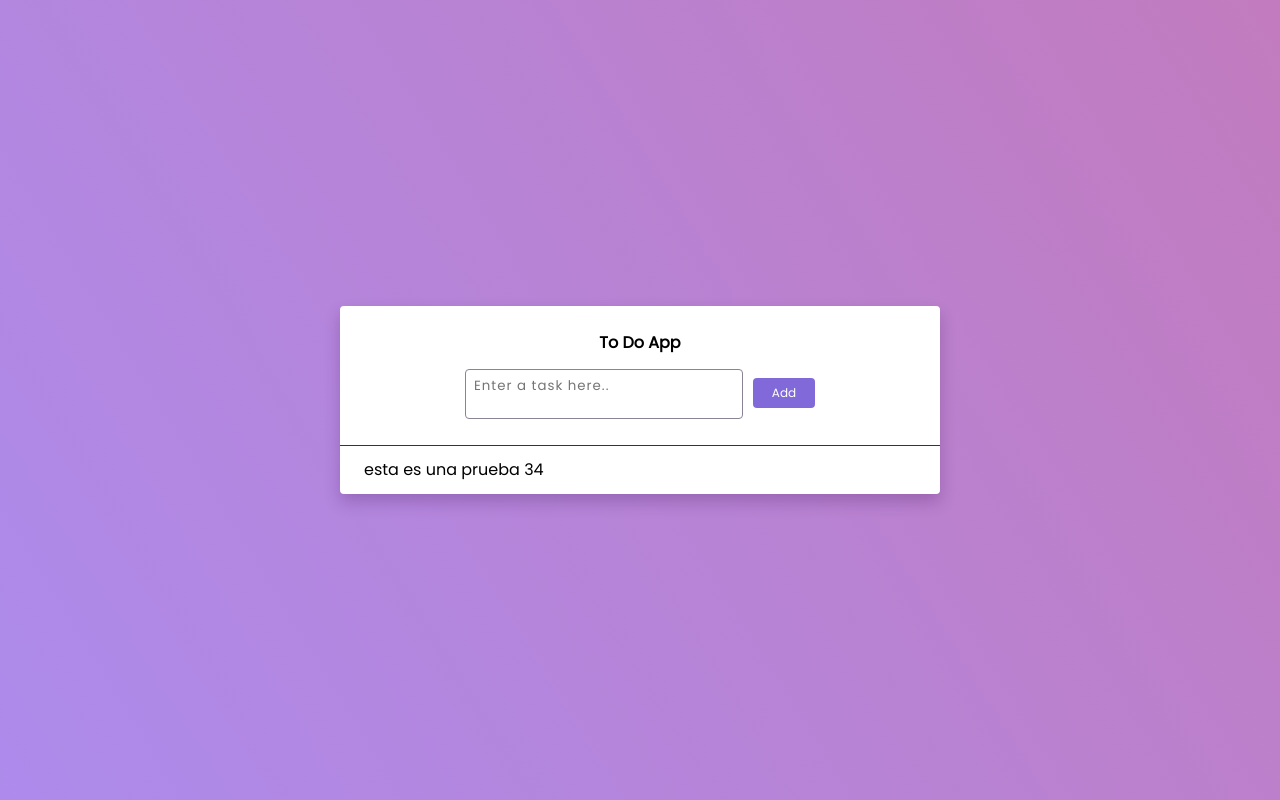
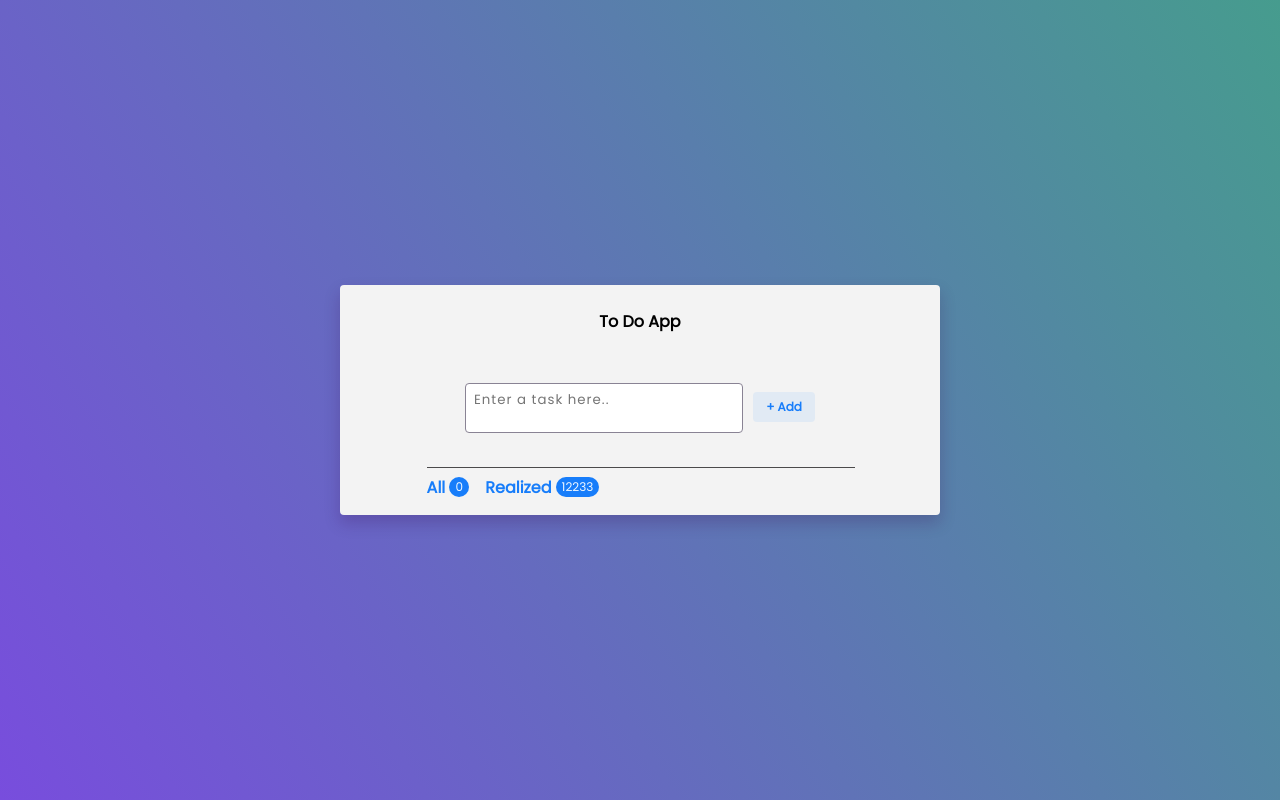
Before and after one commit to EngelCastro/to-do-react-app, a React (Create React App) app: page / in a window 1280 px wide. Built offline with nearby package versions, Linux system fonts and the light colour scheme.

Commit message:
Mejoras de apariencia.

```diff
--- a/package.json
+++ b/package.json
@@ -4,6 +4,7 @@
   "private": true,
   "dependencies": {
     "@fontsource/poppins": "^4.5.10",
+    "@fortawesome/fontawesome-svg-core": "^6.2.0",
     "@testing-library/jest-dom": "^5.16.5",
     "@testing-library/react": "^13.4.0",
     "@testing-library/user-event": "^13.5.0",
--- a/src/App/components/Footer/Footer.css
+++ b/src/App/components/Footer/Footer.css
@@ -1,12 +1,42 @@
 .footer-container {
   display: flex;
   background-color: transparent;
-  width: 100%;
+  width: 36vw;
   height: 48px;
-  border-top: 1px solid purple;
+  margin-left: 34px;
+  gap: 16px;
 }
-.footer-container .text-counter {
-  width: 100%;
-  padding: 0 24px;
+.footer-container::before {
+  content: "";
+  position: absolute;
+  width: 33.5vw;
+  height: 1px;
+  background: rgb(75, 74, 75);
+}
+.tag {
+  display: flex;
+  align-items: center;
+  margin-top: 8px;
+  height: 24px;
+  gap: 4px;
+}
+.container-valor {
+  display: flex;
+  justify-content: center;
+  min-width: 20px;
+  height: 20px;
+  background: rgb(23,125,250);
+  border-radius: 10px;
+}
+.valor {
+  font-size: 12px;
+  /* font-weight: bold; */
+  color: aliceblue;
   align-self: center;
+  padding: 0 6px;
 }
+.lbl-tag {
+  color: rgb(23,125,250);
+  font-weight: 600;
+
+}
--- a/src/App/components/Footer/Footer.tsx
+++ b/src/App/components/Footer/Footer.tsx
@@ -1,11 +1,31 @@
 import './Footer.css';
 
-const Footer = () => {
+type Props = {
+  valor: number;
+}
+
+const Footer = (props: Props) => {
+
+  const {valor} = props
+
   return (
     <div className="footer-container">
-      <label className="text-counter">
-        esta es una prueba {34}
-      </label>
+      <div className="tag">
+        <label className="lbl-tag">All</label>
+        <div className="container-valor">
+          <span className="valor">
+            {valor}
+          </span>
+        </div>
+      </div>
+      <div className="tag">
+        <label className="lbl-tag">Realized</label>
+        <div className="container-valor">
+          <span className="valor">
+            {valor + 12233}
+          </span>
+        </div>
+      </div>
     </div>
   );
 }
--- a/src/App/components/MainContainer/MainContainer.css
+++ b/src/App/components/MainContainer/MainContainer.css
@@ -1,6 +1,6 @@
 .main-container {
   /* background-color: #8BC6EC; */
-background-image: linear-gradient(58deg, #ad8bec 0%, #c27bbe 100%);
+background-image: linear-gradient(58deg, #784ddd 0%, #469c8e 100%);
 
   /* background: linear-gradient(0.25turn, #3f87a6, #6b4ac79a, #665b77); */
   display: flex;
@@ -11,14 +11,16 @@ background-image: linear-gradient(58deg, #ad8bec 0%, #c27bbe 100%);
 }
 .main-container .to-do-container {
   align-items: center;
-  background-color: white;
+  background-color: rgb(243, 243, 243);
   border-radius: 4px;
   display: flex;
   flex-direction: column;
   min-height: 0px;
   width: min(80vw, 600px);
   box-shadow: rgba(57, 11, 83, 0.24) 0 8PX 16PX 0;
+
 }
+
 .main-container .to-do-container .title {
   text-align: center;
   font-size: 1rem;
--- a/src/App/components/MainContainer/MainContainer.tsx
+++ b/src/App/components/MainContainer/MainContainer.tsx
@@ -9,28 +9,27 @@ const MainContainer = () => {
 
   const [inputText, setInputText] = useState('');
   const [listTask, setListTask] = useState<Array<TaskType>>([]);
+  const [counter, setCounter] = useState(0)
+
+  // const incrementar = (num: number) => {
+  //   setCounter(counter + num)
+  // }
 
   const onActionAddTask = () => {
-    setListTask([...listTask, { status: false, title: inputText }]);
-    setInputText("");
+    if(inputText.trim() !== ""){
+      setListTask([...listTask, { status: false, title: inputText }]);
+      setInputText("");
+      setCounter(counter + 1);
+    }
+    else {
+      setInputText("");
+    }
   };
+
 
   const handleInputTextChange = (event: React.FocusEvent<HTMLInputElement>) => {
     setInputText(event.currentTarget.value);
   }
-
-  // const onCheck = (index: number) => {
-  //   const taskEdit = listTask[index];
-  //   console.log(index);
-  //   listTask[index] = {
-  //     ...taskEdit,
-  //     status: !taskEdit.status,
-  //     active: taskEdit.status ? 'active' : '',
-
-  //   };
-
-    // setListTask([...listTask]);
-  // }
 
   return (
     <div className="main-container">
@@ -53,7 +52,10 @@ const MainContainer = () => {
             />
           ))
         }
-        <Footer />
+
+        <Footer
+          valor = {counter}
+        />
       </div>
     </div>
   );
--- a/src/App/components/Task/Task.css
+++ b/src/App/components/Task/Task.css
@@ -1,6 +1,6 @@
 .task-container {
   display: flex;
-  background-color: blueviolet;
+  background-color: rgb(255, 255, 255);
   min-height: 56px;
   width: 80%;
   border-radius: 4px;
@@ -13,21 +13,41 @@
   align-self: center;
   height: 16px;
   width: 16px;
-  background-color: aliceblue;
+  /* background-color: aliceblue; */
   margin: 0 12px 0 16px;
   border-radius: 16px;
-  /* background-color: blueviolet; */
+  /* border: 1px solid rgb(78, 78, 78); */
+  background-color: rgb(240, 240, 240);
 }
-:is( :hover ).radio-buttom::before {
+.task-container .delete {
+  display: flex;
+  justify-content: center;
+  align-self: center;
+  width: 36px;
+  height: 36px;
+  background: transparent;
+
+  margin: 2px;
+}
+.task-container .delete :hover {
+  color: red;
+}
+.trash-icon {
+  align-self: center;
+  cursor: pointer;
+}
+.task-container :is( :hover ).radio-buttom::before {
   content: "";
   display: flex;
   align-self: center;
   width: 8px;
   height: 8px;
   border-radius: 8px;
-
-  background-color: rgb(87, 6, 107);
-
+  background-color: rgb(23,125,250);
+}
+.task-container :is( :hover ).radio-buttom {
+  outline: 2px solid rgb(23,125,250);
+  /* border: 2px solid rgb(51,85,179); */
 }
 .containerText {
   display: flex;
@@ -37,9 +57,9 @@
   line-height: 24px;
   word-spacing: 8px ;
   overflow: hidden;
-  width: 88%;
+  width: 82%;
 }
-.true::before  {
+.task-container .true::before  {
  /* background-color: coral !important; */
  content: "";
  display: flex;
@@ -48,10 +68,10 @@
  height: 8px;
  border-radius: 8px;
 
- background-color: rgb(87, 6, 107);
+ background-color: rgb(23,125,250);
 
 }
 
 .true + .containerText {
-  text-decoration: line-through 1.5px coral;
+  text-decoration: line-through 1px rgb(10, 10, 10);
 }
--- a/src/App/components/Task/Task.tsx
+++ b/src/App/components/Task/Task.tsx
@@ -1,6 +1,10 @@
 import React, { Dispatch, SetStateAction } from "react";
 import './Task.css';
 import { TaskType } from "../../types/task";
+import ReactDOM from 'react-dom'
+import { FontAwesomeIcon } from '@fortawesome/react-fontawesome'
+import { faTrashCan } from '@fortawesome/free-solid-svg-icons'
+
 
 type Props = {
   setListTask:Dispatch<SetStateAction<TaskType[]>>;
@@ -33,6 +37,9 @@ function Task(props: Props) {
     <div className = 'containerText'>
       { task.title }
     </div>
+    <div className = {'delete'} style = {{color: 'rgb(68, 68, 68)'}} >
+    <FontAwesomeIcon className = {'trash-icon'} icon={faTrashCan} />
+    </div>
   </div>
   );
 }
--- a/src/App/components/ToDoInput/ToDoInput.css
+++ b/src/App/components/ToDoInput/ToDoInput.css
@@ -3,7 +3,8 @@
   flex-wrap: wrap;
   align-items: center;
   width: min(80%,350px);
-  margin-bottom: 28px;
+  min-height: 120px;
+  /* margin-bottom: 28px; */
   gap: 8px;
 }
 .to-do-input .container-input {
@@ -22,13 +23,20 @@
   padding: 8px 8px;
 }
 .to-do-input .container-input .cl-input:focus {
-  border: 1px solid purple;
+  border: 1px solid rgb(23,125,250);
   outline: none;
 }
 .to-do-input .container-button {
-  flex: 0 0 auto;
-  background-color: rgb(129, 105, 218);
+  /* flex: 0 0 auto; */
+  display: flex;
+  justify-content: center;
+  align-items: center;
+  background-color: rgb(23,125,250, 0.08);
+  color: rgb(23,125,250);
   text-align: center;
+  font-weight: bold;
+  font-size: 12px;
+  color: rgb(23,125,250);
   width: 48px;
   height: 28px;
   padding: 1px 2%;
@@ -36,9 +44,12 @@
 }
 .to-do-input .container-button:hover {
   cursor: pointer;
+  background: rgb(23,125,250);
+  color: white;
 }
 .to-do-input .container-button .cl-button {
-  font-weight: 100;
-  font-size: 12px;
-  color: white;
+
 }
+/* .container-button .cl-button:hover {
+  color: azure;
+} */
--- a/src/App/components/ToDoInput/ToDoInput.tsx
+++ b/src/App/components/ToDoInput/ToDoInput.tsx
@@ -4,7 +4,6 @@ import './ToDoInput.css';
 type Props = {
   onAddItem: Function,
   onChange: Function,
-  // onDelete: Function,
   inputText: string
 };
 
@@ -36,7 +35,7 @@ const ToDoInput = (props: Props) => {
         className = "container-button"
         onClick = { () => onAddItem()}
       >
-        <span className="cl-button">Add</span>
+        <span className="cl-button">+ Add</span>
       </div>
     </div>
 
```
Also changed, not shown: src/App/components/img/delete.svg (added), 1 other file (tests, documents, lock files or other folders).
